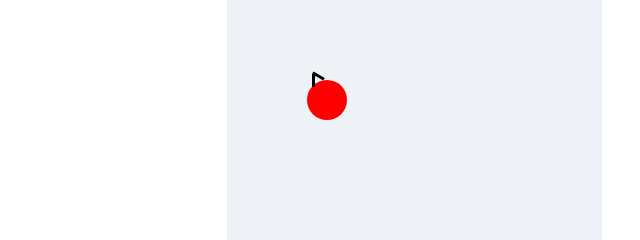
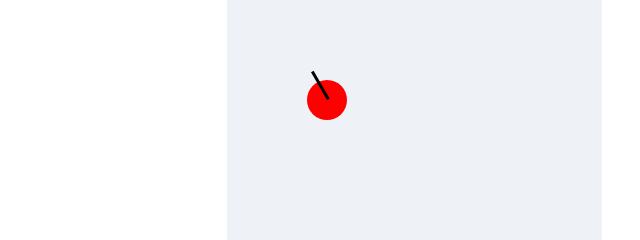
Before and after one commit to gurprit/kingBlob, a website: page public/index.html in a window 1280 px wide. Shown: the top 240 px of the page, 226-866 px from the left. Drawn offline with Linux system fonts and the light colour scheme.

Commit message:
Update style.css

```diff
--- a/public/style.css
+++ b/public/style.css
@@ -33,6 +33,7 @@ html, body {
     left: 50%;
     transform-origin: 0 0;
     height: 3px;
+  background:#000;
 }
 .pointer::before, .pointer::after {
     content: '';
@@ -40,7 +41,7 @@ html, body {
     background: black;
     width: 3px;
     height: 13px;
-    display: block;
+    display: none;
     top: 0px;
     left: 30px;
     transform-origin: 0 0;
```
